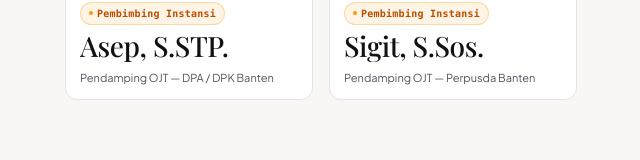
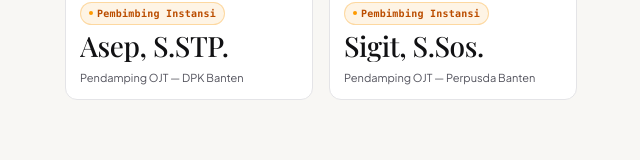
Before and after one commit to Ibnuwu/rekala, a Next.js app: page /about in a window 1280 px wide. Shown: the part 2877-3037 px from the top of the page, without its empty margins (319-959 px from the left). Built offline with nearby package versions, Linux system fonts and the light colour scheme; no server answers; a web font is replaced by a local one.

Commit message:
sedikit customaon

```diff
--- a/src/data/team.ts
+++ b/src/data/team.ts
@@ -105,7 +105,7 @@
   {
     id: 'asep',
     name: 'Asep, S.STP.',
-    role: 'Pendamping OJT — DPA / DPK Banten',
+    role: 'Pendamping OJT — DPK Banten',
     roleCategory: 'Pembimbing',
     badge: 'Pembimbing Instansi',
     photo: {
```
